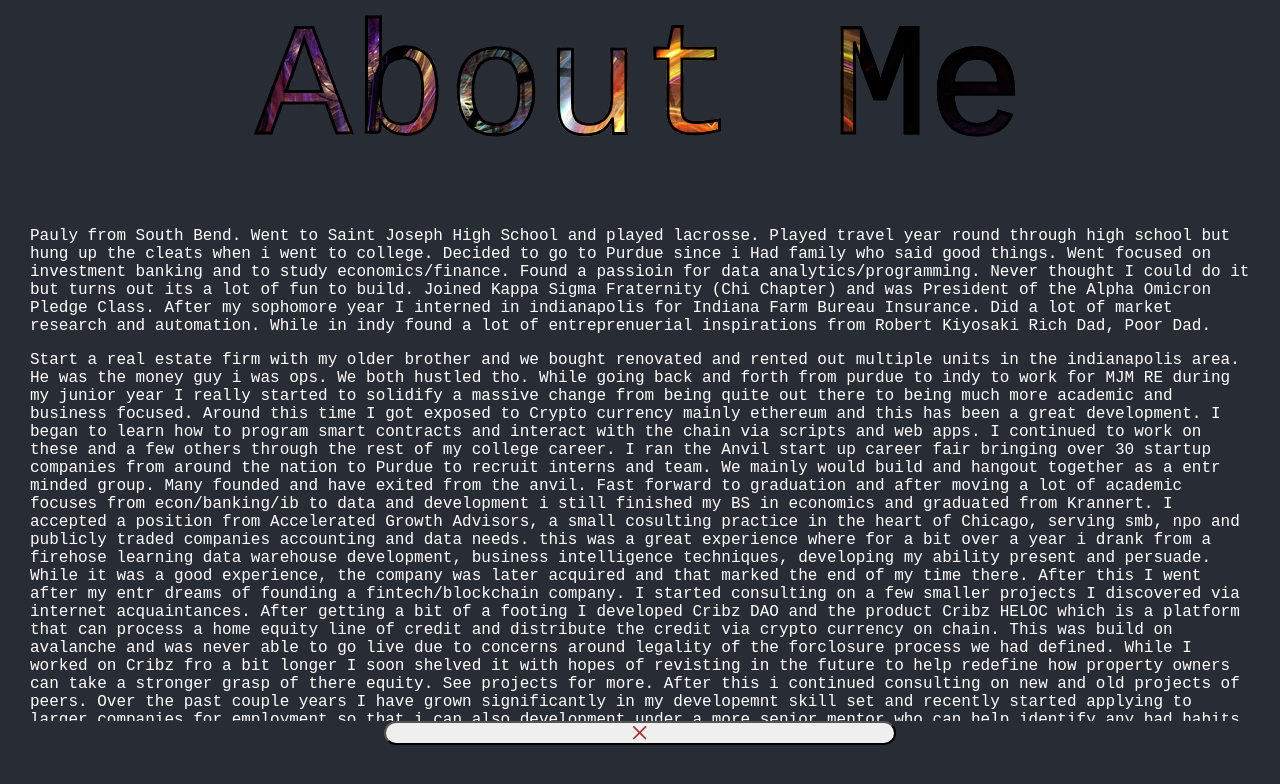
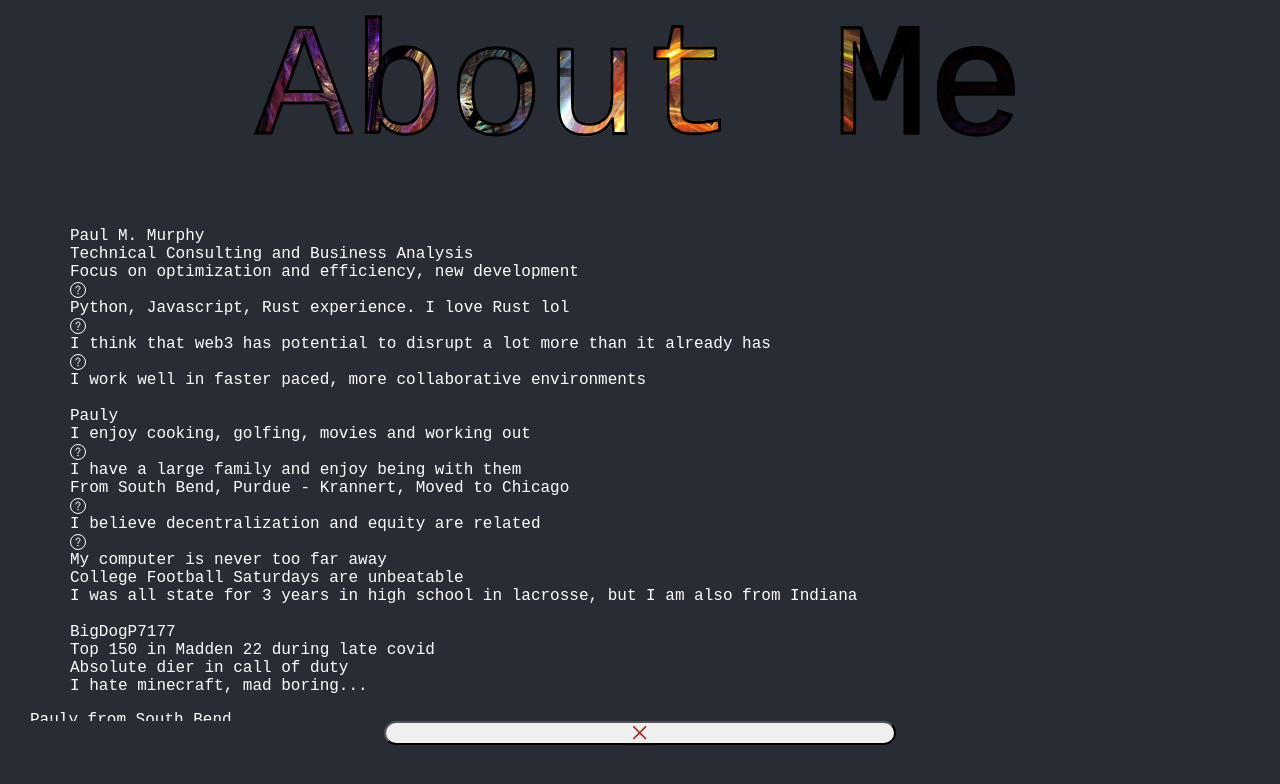
Before and after one commit to dr-pablo/resume, a React (Create React App) app: page / in a window 1280 px wide. Both pictures are taken after a click on the element "About Me". Shown: the top 784 px of the page. Built offline with nearby package versions, Linux system fonts and the light colour scheme.

Commit message:
fix about

```diff
--- a/src/App.js
+++ b/src/App.js
@@ -13,6 +13,9 @@
   Box,
   HStack,
   VStack,
+  List,
+  ListItem,
+  ListIcon,
 } from "@chakra-ui/react";
 import Journey from "./Journey";
 import { Projects as Proj } from "./Projects";
@@ -103,77 +106,55 @@
       <header className="Section-header">About Me</header>
       <Box className="me-content">
         <p>
-          Pauly from South Bend. Went to Saint Joseph High School and played
-          lacrosse. Played travel year round through high school but hung up the
-          cleats when i went to college. Decided to go to Purdue since i Had
-          family who said good things. Went focused on investment banking and to
-          study economics/finance. Found a passioin for data
-          analytics/programming. Never thought I could do it but turns out its a
-          lot of fun to build. Joined Kappa Sigma Fraternity (Chi Chapter) and
-          was President of the Alpha Omicron Pledge Class. After my sophomore
-          year I interned in indianapolis for Indiana Farm Bureau Insurance. Did
-          a lot of market research and automation. While in indy found a lot of
-          entreprenuerial inspirations from{" "}
-          <a>Robert Kiyosaki Rich Dad, Poor Dad.</a>
-        </p>
-        <p>
-          Start a real estate firm with my older brother and we bought renovated
-          and rented out multiple units in the indianapolis area. He was the
-          money guy i was ops. We both hustled tho. While going back and forth
-          from purdue to indy to work for MJM RE during my junior year I really
-          started to solidify a massive change from being quite out there to
-          being much more academic and business focused. Around this time I got
-          exposed to Crypto currency mainly ethereum and this has been a great
-          development. I began to learn how to program smart contracts and
-          interact with the chain via scripts and web apps. I continued to work
-          on these and a few others through the rest of my college career. I ran
-          the Anvil start up career fair bringing over 30 startup companies from
-          around the nation to Purdue to recruit interns and team. We mainly
-          would build and hangout together as a entr minded group. Many founded
-          and have exited from the anvil. Fast forward to graduation and after
-          moving a lot of academic focuses from econ/banking/ib to data and
-          development i still finished my BS in economics and graduated from
-          Krannert. I accepted a position from Accelerated Growth Advisors, a
-          small cosulting practice in the heart of Chicago, serving smb, npo and
-          publicly traded companies accounting and data needs. this was a great
-          experience where for a bit over a year i drank from a firehose
-          learning data warehouse development, business intelligence techniques,
-          developing my ability present and persuade. While it was a good
-          experience, the company was later acquired and that marked the end of
-          my time there. After this I went after my entr dreams of founding a
-          fintech/blockchain company. I started consulting on a few smaller
-          projects I discovered via internet acquaintances. After getting a bit
-          of a footing I developed Cribz DAO and the product Cribz HELOC which
-          is a platform that can process a home equity line of credit and
-          distribute the credit via crypto currency on chain. This was build on
-          avalanche and was never able to go live due to concerns around
-          legality of the forclosure process we had defined. While I worked on
-          Cribz fro a bit longer I soon shelved it with hopes of revisting in
-          the future to help redefine how property owners can take a stronger
-          grasp of there equity. See projects for more. After this i continued
-          consulting on new and old projects of peers. Over the past couple
-          years I have grown significantly in my developemnt skill set and
-          recently started applying to larger companies for employment so that i
-          can also development under a more senior mentor who can help identify
-          any bad habits. I have a number of other projects you can view{" "}
-          <a>here</a>
-        </p>
-        <p>
-          In my personal life I enjoy being with family and friends, working
-          out, playing golf, and reading about tech and web3. I enjoy cooking as
-          well as fighting (muay thai) I have always been very curious and
-          havent been known to shy away from finding out what i am curious
-          about. I am a horror movie coneseur. If my stomach turns you win.
-          Building apps and tools for my own enjoyment is also soemthing i like
-          to do in my freetime as well as watching tv. troling on twitter or x
-          is great, I dont really have a real account. investing since i was
-          like 16. Literally had my mom create a brokerage account so i could
-          trade underage lol. 1 exit. (mjm real estate, tombstone -- Sept 2023
-          $xxxxxxxxx???) I thrive in fast paced environments, pressure makes
-          diamonds. I believe one area i stand above is the ability to
-          communicate effectively over technical lines. I have experience
-          talking schema and pipelines with a dev team and the next call explain
-          the positives and tell the story to a client. BUT FR WHADDUP NERD???
+          <List>
+            <ListItem>Paul M. Murphy</ListItem>
+            <ListItem>Technical Consulting and Business Analysis</ListItem>
+            <ListItem>
+              Focus on optimization and efficiency, new development
+            </ListItem>
+            <ListIcon></ListIcon>
+            <ListItem>
+              Python, Javascript, Rust experience. I love Rust lol
+            </ListItem>
+            <ListIcon></ListIcon>
+            <ListItem>
+              I think that web3 has potential to disrupt a lot more than it
+              already has
+            </ListItem>
+            <ListIcon></ListIcon>
+            <ListItem>
+              I work well in faster paced, more collaborative environments
+            </ListItem>
+
+            <br />
+            <ListItem>Pauly</ListItem>
+            <ListItem>
+              I enjoy cooking, golfing, movies and working out
+            </ListItem>
+            <ListIcon></ListIcon>
+            <ListItem>I have a large family and enjoy being with them</ListItem>
+            <ListItem>
+              From South Bend, Purdue - Krannert, Moved to Chicago
+            </ListItem>
+            <ListIcon></ListIcon>
+            <ListItem>
+              I believe decentralization and equity are related
+            </ListItem>
+            <ListIcon></ListIcon>
+            <ListItem>My computer is never too far away</ListItem>
+            <ListItem>College Football Saturdays are unbeatable</ListItem>
+            <ListItem>
+              I was all state for 3 years in high school in lacrosse, but I am
+              also from Indiana
+            </ListItem>
+            <br />
+
+            <ListItem>BigDogP7177</ListItem>
+            <ListItem>Top 150 in Madden 22 during late covid</ListItem>
+            <ListItem>Absolute dier in call of duty</ListItem>
+            <ListItem>I hate minecraft, mad boring...</ListItem>
+          </List>
+          Pauly from South Bend.
         </p>
       </Box>
     </div>
@@ -190,21 +171,21 @@
             <p>🚂</p>
             <h1>Purdue University</h1>
           </HStack>
-          <ul>
-            <li>Bachelor Of Science, Economics</li>
-            <li>Certificate: Entrepreneurship and Innovation</li>
-            <li>Certificate: Applied Data Science</li>
-            <li>Certificate: Management Consulting</li>
-          </ul>
+          <List>
+            <ListItem>Bachelor Of Science, Economics</ListItem>
+            <ListItem>Certificate: Entrepreneurship and Innovation</ListItem>
+            <ListItem>Certificate: Applied Data Science</ListItem>
+            <ListItem>Certificate: Management Consulting</ListItem>
+          </List>
 
           <HStack>
             <p>💻</p>
             <h1>Online Courses</h1>
           </HStack>
-          <ul>
-            <li>Udemy: Solidity</li>
-            <li>More...</li>
-          </ul>
+          <List>
+            <ListItem>Udemy: Solidity</ListItem>
+            <ListItem>More...</ListItem>
+          </List>
         </VStack>
       </Box>
     </div>
```
